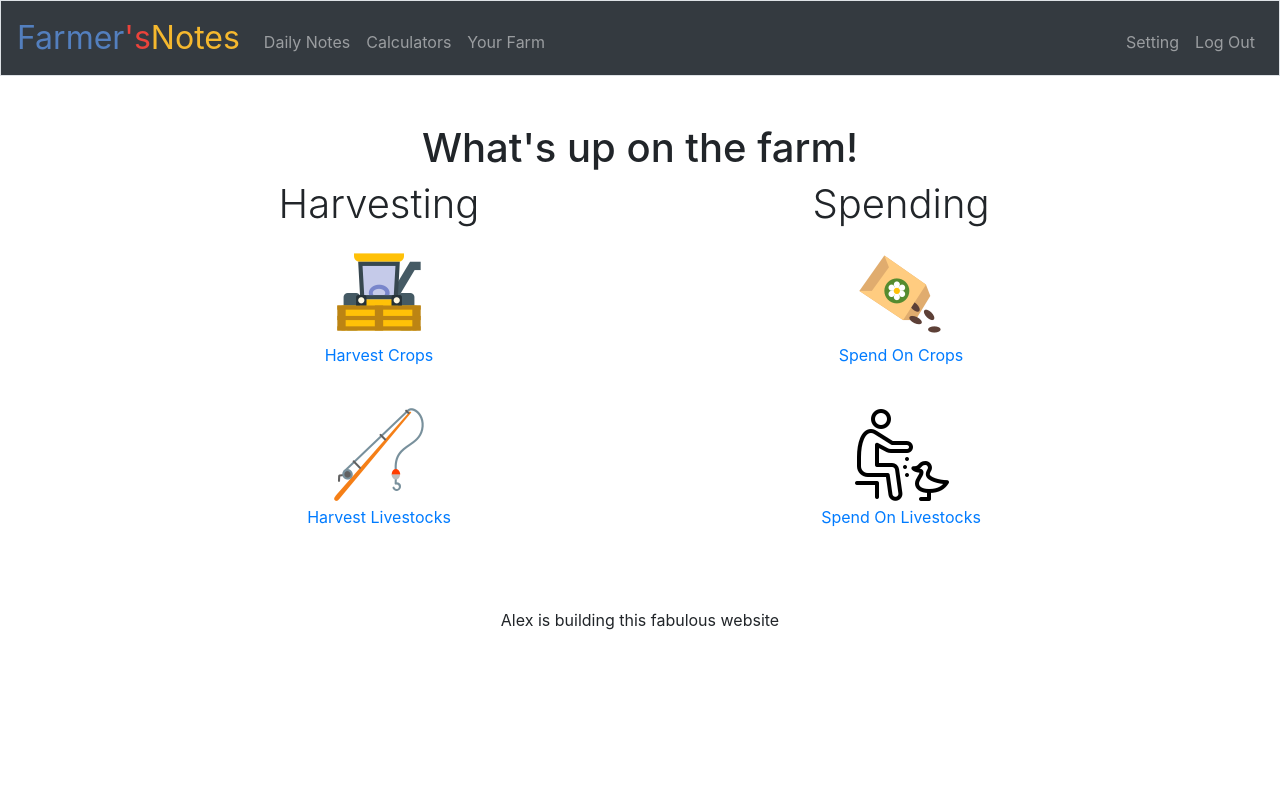
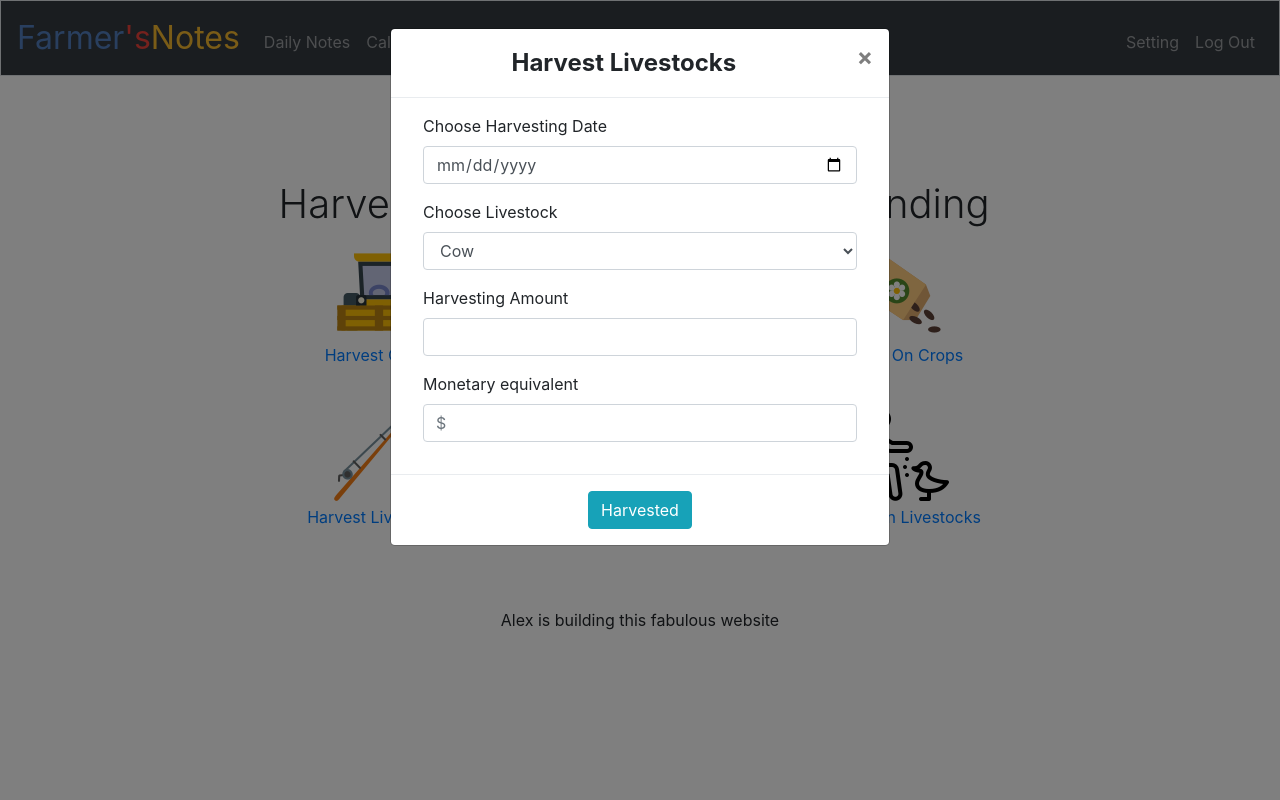
Before and after one commit to alexsonphoenix/cs50-final, a Flask app: page /dailyNotes in a window 1280 px wide, after a click on "Harvest Livestocks". Run offline with Flask 2, Linux system fonts and the light colour scheme; a user stored in the database is signed in; some libraries are stand-ins or nearby versions.

Commit message:
dailyNotes on backend

```diff
--- a/app.py
+++ b/app.py
@@ -14,6 +14,7 @@ from wtforms.validators import InputRequired, Length, NumberRange
 from flask_bootstrap import Bootstrap
 from flask_wtf.csrf import CSRFProtect
 from wtforms.fields.html5 import DateField
+
 from helpers import apology, login_required
 
 
@@ -172,6 +173,22 @@ def register():
     else:
         return render_template("register.html")
 
+# QUERY to display
+# Query Crops
+def qry_crops():
+    return db.execute("SELECT * FROM crops WHERE user_id = :user_id", user_id=session["user_id"])
+# Query Crop Expenses
+def qry_cropEx():
+    return db.execute("SELECT * FROM cropExpenses WHERE user_id = :user_id", user_id=session["user_id"])
+# Query livestocks
+def qry_livestocks():
+    return db.execute("SELECT * FROM livestocks WHERE user_id = :user_id", user_id=session["user_id"])
+# Query livestock expenses
+def qry_livestockEx():
+    return db.execute("SELECT * FROM livestockExpenses WHERE user_id = :user_id", user_id=session["user_id"])
+# Query livestock expenses
+def qry_dailyHarvest():
+    return db.execute("SELECT * FROM dailyHarvest WHERE user_id = :user_id", user_id=session["user_id"])
 
 # SETTING PAGE:
 # Forms for setting route
@@ -256,10 +273,10 @@ def setting():
 
 
     # Query to display current inventories
-    qry_crops = db.execute("SELECT * FROM crops WHERE user_id = :user_id", user_id=session["user_id"])
-    qry_cropEx = db.execute("SELECT * FROM cropExpenses WHERE user_id = :user_id", user_id=session["user_id"])
-    qry_livestocks = db.execute("SELECT * FROM livestocks WHERE user_id = :user_id", user_id=session["user_id"])
-    qry_livestockEx = db.execute("SELECT * FROM livestockExpenses WHERE user_id = :user_id", user_id=session["user_id"])
+    qry_crops = qry_crops()
+    qry_cropEx = qry_cropEx()
+    qry_livestocks = qry_livestocks()
+    qry_livestockEx = qry_livestockEx()
     # User reached route via GET (as by clicking a link or via redirect)
     return render_template("setting.html", form1=form1,
                                             form2=form2,
@@ -328,29 +345,68 @@ def calculators():
     return render_template("calculators.html")
 
 
-    # Query to display information
-    #qry_crops = db.execute("SELECT * FROM crops WHERE user_id = :user_id", user_id=session["user_id"])
-    #crop_name_list = [qry_crops[i]["cropName"] for i in range(len(qry_crops))]
-    #print(crop_name_list)
 # Forms for dailyNotes
 class harvestCrop(FlaskForm):
-    dateNote = DateField('Choose Harvest Date', format='%Y-%m-%d')
-    crop_name = SelectField(u'Choose Crop', choices=[('cpp', 'C++'), ('py', 'Python'), ('text', 'Plain Text')])
+    dateNote = DateField('Choose Harvesting Date', format='%Y-%m-%d')
+    crop_name = SelectField(u'Choose Crop', choices=[])
     crop_amount = FloatField('Harvesting Amount')
     crop_money = FloatField('Monetary equivalent')
-    submit1 = SubmitField('Save')
+    submit1 = SubmitField('Harvested')
 
-@app.route("/dailyNotes")
+class harvestLivestock(FlaskForm):
+    dateNote = DateField('Choose Harvesting Date', format='%Y-%m-%d')
+    livestock_name = SelectField(u'Choose Livestock', choices=[])
+    livestock_amount = FloatField('Harvesting Amount')
+    livestock_money = FloatField('Monetary equivalent')
+    submit2 = SubmitField('Harvested')
+
+class spendCrop(FlaskForm):
+    dateNote = DateField('Choose Spending Date', format='%Y-%m-%d')
+    cropEx_name = SelectField(u'Choose Crop Expense', choices=[])
+    cropEx_amount = FloatField('Spending Amount')
+    cropEx_money = FloatField('Monetary equivalent')
+    submit3 = SubmitField('Spent')
+
+class spendLivestock(FlaskForm):
+    dateNote = DateField('Choose Spending Date', format='%Y-%m-%d')
+    livestockEx_name = SelectField(u'Choose Livestock Expense', choices=[])
+    livestockEx_amount = FloatField('Spending Amount')
+    livestockEx_money = FloatField('Monetary equivalent')
+    submit4 = SubmitField('Spent')
+
+@app.route("/dailyNotes", methods=["GET", "POST"])
 @login_required
 def dailyNotes():
     form1 = harvestCrop(prefix="form1")
-    #form2 = cropForm(prefix="form2")
-    #form3 = cropExForm(prefix="form3")
-    #form4 = livestockForm(prefix="form4")
-    #form5 = livestockExForm(prefix="form5")
+    form2 = harvestLivestock(prefix="form2")
+    form3 = spendCrop(prefix="form3")
+    form4 = spendLivestock(prefix="form4")
 
     # User reached route via POST : HANDLING TRACKING YEARS SETTING
     if form1.submit1.data and form1.validate():
+        # INSERT New Harvest CROP into dailyHarvest table:
+        db.execute("INSERT INTO dailyHarvest (user_id,dates,crop_id,crop_amount,crop_money) VALUES (:user_id, :dates, :crop_id, :crop_amount, :crop_money)",
+                user_id=session["user_id"],
+                dates=request.form.get("form1-dateNote"),
+                crop_id=request.form.get("form1-crop_name"),
+                crop_amount=request.form.get("form1-crop_amount"),
+                crop_money=request.form.get("form1-crop_money"))
+
+        # UPDATE Harvest amount into the co-responding year
+        yearHarvest = request.form.get("form1-dateNote").year
+        print(yearHarvest)
+        print(qry_dailyHarvest[0])
+        return redirect("/dailyNotes")
+
+    if form2.submit2.data and form2.validate():
+        # update trackingYears: (Originally: NULL)
+        return redirect("/dailyNotes")
+
+    if form3.submit3.data and form3.validate():
+        # update trackingYears: (Originally: NULL)
+        return redirect("/dailyNotes")
+
+    if form4.submit4.data and form4.validate():
         # update trackingYears: (Originally: NULL)
         return redirect("/dailyNotes")
 
@@ -358,7 +414,26 @@ def dailyNotes():
 
     # User reached route via GET : SHOWING INPUT FORM
 
-    return render_template("dailyNotes.html", form1=form1)
+    # Fill in choices for Harvest CROP form
+    crops = qry_crops()
+    form1.crop_name.choices = [(crop["id"],crop["cropName"]) for crop in crops]
+
+    # Fill in choices for Harvest LIVESTOCK form
+    livestocks = qry_livestocks()
+    form2.livestock_name.choices = [(livestock["id"],livestock["livestockName"]) for livestock in livestocks]
+
+    # Fill in choices for Spending CROP EXPENSES form
+    cropExs = qry_cropEx()
+    form3.cropEx_name.choices = [(cropEx["id"],cropEx["cropExName"]) for cropEx in cropExs]
+
+    # Fill in choices for Spending LIVESTOCK EXPENSESform
+    livestockExs = qry_livestockEx()
+    form4.livestockEx_name.choices = [(livestockEx["id"],livestockEx["livestockExName"]) for livestockEx in livestockExs]
+
+    return render_template("dailyNotes.html", form1=form1,
+                                                form2=form2,
+                                                form3=form3,
+                                                form4=form4)
 
 
 def errorhandler(e):
--- a/templates/dailyNotes.html
+++ b/templates/dailyNotes.html
@@ -55,4 +55,86 @@
         </div>
       </div>
     </form>
+
+    <!-- Harvest Livestock Form -->
+    <form action="{{ url_for('dailyNotes') }}" method="POST">
+      {{ form2.csrf_token }}
+      <div class="modal fade" id="modalHarvestLivestock" tabindex="-1" role="dialog" aria-labelledby="myModalLabel"
+        aria-hidden="true" >
+        <div class="modal-dialog" role="document">
+          <div class="modal-content">
+            <div class="modal-header text-center">
+              <h4 class="modal-title w-100 font-weight-bold">Harvest Livestocks</h4>
+              <button type="button" class="close" data-dismiss="modal" aria-label="Close">
+                <span aria-hidden="true">&times;</span>
+              </button>
+            </div>
+            <div class="modal-body mx-3">
+              {{ wtf.form_field(form2.dateNote) }}
+              {{ wtf.form_field(form2.livestock_name) }}
+              {{ wtf.form_field(form2.livestock_amount) }}
+              {{ wtf.form_field(form2.livestock_money, placeholder="$") }}
+            </div>
+            <div class="modal-footer d-flex justify-content-center">
+              {{ wtf.form_field(form2.submit2, class="btn btn-info") }}
+            </div>
+          </div>
+        </div>
+      </div>
+    </form>
+
+    <!-- Spending CROP EXPENSES Form -->
+    <form action="{{ url_for('dailyNotes') }}" method="POST">
+      {{ form3.csrf_token }}
+      <div class="modal fade" id="modalSpendCrop" tabindex="-1" role="dialog" aria-labelledby="myModalLabel"
+        aria-hidden="true" >
+        <div class="modal-dialog" role="document">
+          <div class="modal-content">
+            <div class="modal-header text-center">
+              <h4 class="modal-title w-100 font-weight-bold">Crop Expenses</h4>
+              <button type="button" class="close" data-dismiss="modal" aria-label="Close">
+                <span aria-hidden="true">&times;</span>
+              </button>
+            </div>
+            <div class="modal-body mx-3">
+              {{ wtf.form_field(form3.dateNote) }}
+              {{ wtf.form_field(form3.cropEx_name) }}
+              {{ wtf.form_field(form3.cropEx_amount) }}
+              {{ wtf.form_field(form3.cropEx_money, placeholder="$") }}
+            </div>
+            <div class="modal-footer d-flex justify-content-center">
+              {{ wtf.form_field(form3.submit3, class="btn btn-info") }}
+            </div>
+          </div>
+        </div>
+      </div>
+    </form>
+
+    <!-- Spending LIVESTOCK EXPENSES Form -->
+    <form action="{{ url_for('dailyNotes') }}" method="POST">
+      {{ form4.csrf_token }}
+      <div class="modal fade" id="modalSpendLivestock" tabindex="-1" role="dialog" aria-labelledby="myModalLabel"
+        aria-hidden="true" >
+        <div class="modal-dialog" role="document">
+          <div class="modal-content">
+            <div class="modal-header text-center">
+              <h4 class="modal-title w-100 font-weight-bold">Livestock Expenses</h4>
+              <button type="button" class="close" data-dismiss="modal" aria-label="Close">
+                <span aria-hidden="true">&times;</span>
+              </button>
+            </div>
+            <div class="modal-body mx-3">
+              {{ wtf.form_field(form4.dateNote) }}
+              {{ wtf.form_field(form4.livestockEx_name) }}
+              {{ wtf.form_field(form4.livestockEx_amount) }}
+              {{ wtf.form_field(form4.livestockEx_money, placeholder="$") }}
+            </div>
+            <div class="modal-footer d-flex justify-content-center">
+              {{ wtf.form_field(form4.submit4, class="btn btn-info") }}
+            </div>
+          </div>
+        </div>
+      </div>
+    </form>
+
 {% endblock %}
--- a/templates/setting.html
+++ b/templates/setting.html
@@ -83,7 +83,7 @@
 
     <!-- Crop Expenses form -->
     <form action="{{ url_for('setting') }}" method="POST">
-      {{ form2.csrf_token }}
+      {{ form3.csrf_token }}
       <div class="modal fade" id="modalCropExForm" tabindex="-1" role="dialog" aria-labelledby="myModalLabel"
         aria-hidden="true" >
         <div class="modal-dialog" role="document">
@@ -120,7 +120,7 @@
 
     <!-- LiveStock form -->
     <form action="{{ url_for('setting') }}" method="POST">
-      {{ form2.csrf_token }}
+      {{ form4.csrf_token }}
       <div class="modal fade" id="modalLivestockForm" tabindex="-1" role="dialog" aria-labelledby="myModalLabel"
         aria-hidden="true" >
         <div class="modal-dialog" role="document">
@@ -156,7 +156,7 @@
 
     <!-- LiveStock Expenses form -->
     <form action="{{ url_for('setting') }}" method="POST">
-      {{ form2.csrf_token }}
+      {{ form5.csrf_token }}
       <div class="modal fade" id="modalLivestockExForm" tabindex="-1" role="dialog" aria-labelledby="myModalLabel"
         aria-hidden="true" >
         <div class="modal-dialog" role="document">
```
Also changed, not shown: requirements.txt (added, +11 -0 lines), farmNotes.db.
